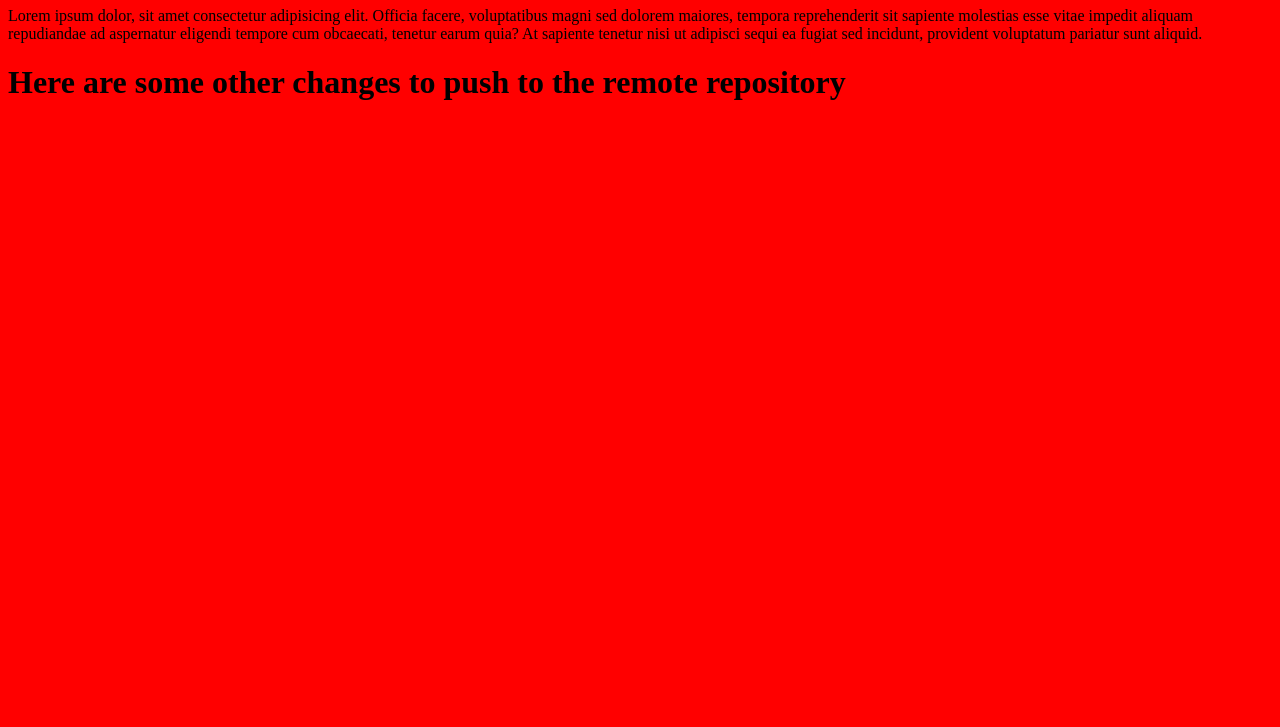
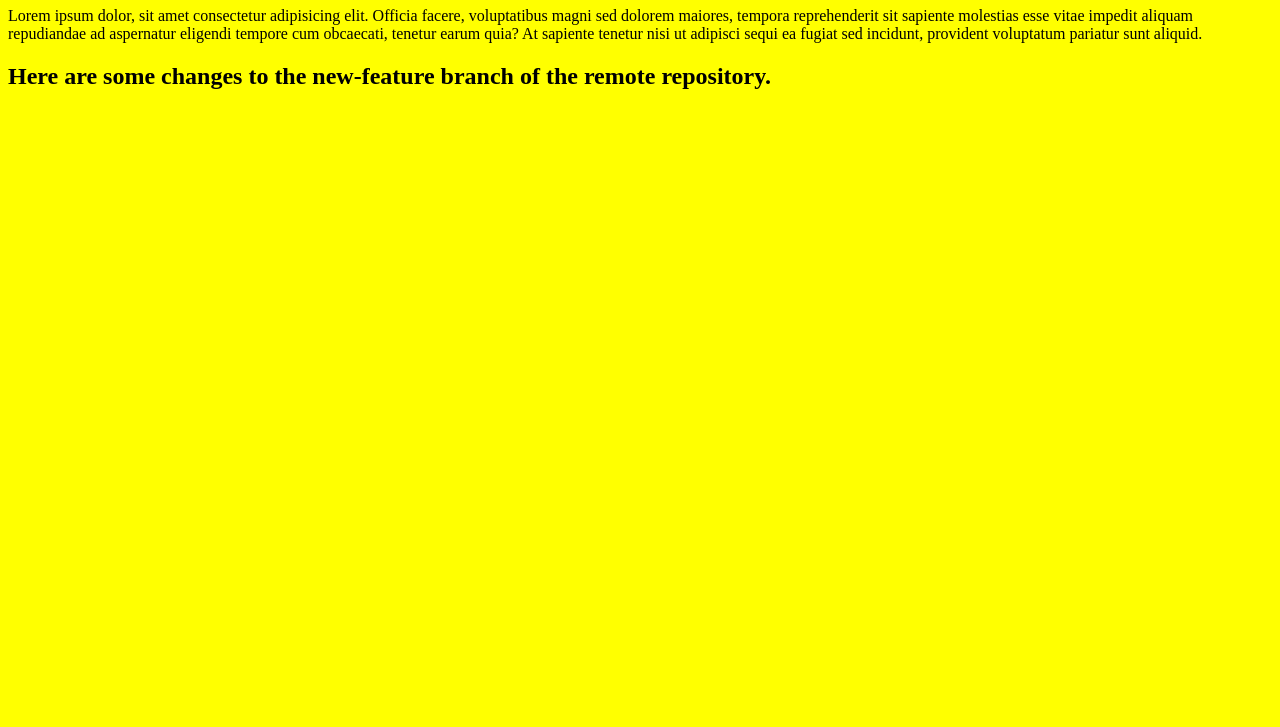
Before and after one commit to asx-dev/github-practice, a plain HTML site: page index.html in a window 1280 px wide. Shown: the part 73-800 px from the top of the page. Drawn offline with Linux system fonts and the light colour scheme.

Commit message:
Update the new-feature branch

```diff
--- a/index.html
+++ b/index.html
@@ -8,13 +8,13 @@
  <title>Github Practice</title>
 </head>
 
-<body style="background-color: red;">
+<body style="background-color: yellow;">
  <h1>This a new branch, in the remote repository</h1>
  <p>Lorem ipsum dolor, sit amet consectetur adipisicing elit. Officia facere, voluptatibus magni sed dolorem maiores,
   tempora reprehenderit sit sapiente molestias esse vitae impedit aliquam repudiandae ad aspernatur eligendi tempore cum
   obcaecati, tenetur earum quia? At sapiente tenetur nisi ut adipisci sequi ea fugiat sed incidunt, provident voluptatum
   pariatur sunt aliquid.</p>
- <h1>Here are some other changes to push to the remote repository</h1>
+ <h2>Here are some changes to the new-feature branch of the remote repository.</h2>
 </body>
 
 </html>
```
